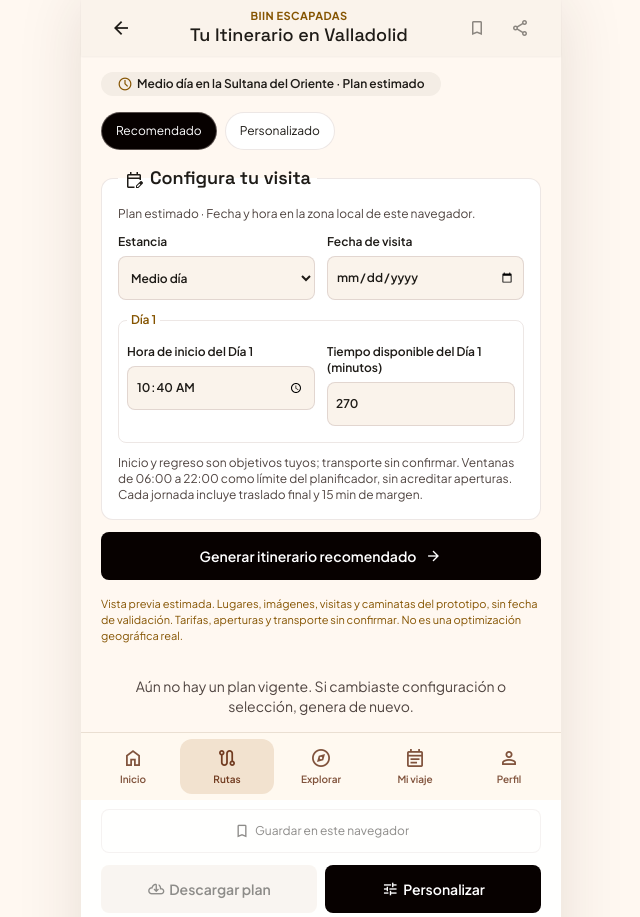
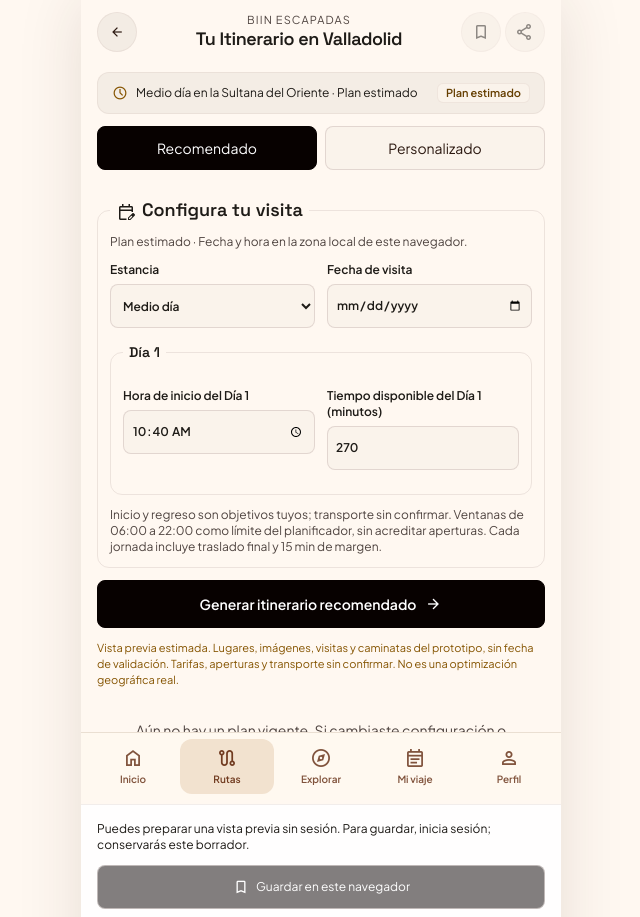
Before and after one commit to David08L-U/BIIN, a React (Vite) app in the folder frontend/: page /rutas/valladolid/itinerario in a window 1280 px wide. Shown: the top 917 px of the page, without its empty margins (319-959 px from the left). Built offline with nearby package versions, Linux system fonts and the light colour scheme.

Commit message:
feat(itinerarios): unificar el recorrido de Valladolid

```diff
--- a/frontend/src/features/mi-viaje/components/ConfiguracionValladolid.tsx
+++ b/frontend/src/features/mi-viaje/components/ConfiguracionValladolid.tsx
@@ -6,20 +6,20 @@ import Icono from './IconoItinerario'
 export default function ConfiguracionValladolid({ borrador, onChange }: { borrador: BorradorValladolid; onChange: (borrador: BorradorValladolid) => void }) {
   const config = borrador.configuracion
   const cambiar = (campo: keyof typeof config, valor: string) => onChange({ ...borrador, generado: false, configuracion: { ...config, [campo]: valor } })
-  return <fieldset className="va-config">
+  return <fieldset className="iz-plan-config">
     <legend><Icono nombre="edit_calendar" tamano={20} />Configura tu visita</legend>
     <p>Plan estimado · Fecha y hora en la zona local de este navegador.</p>
-    <div className="va-campos">
+    <div className="iz-plan-campos">
       <label>Estancia<select value={config.estancia} onChange={e => { if (esEstanciaValladolid(e.target.value)) onChange(cambiarEstanciaValladolid(borrador, e.target.value)) }}>
         {!esEstanciaValladolid(config.estancia) && <option value={config.estancia}>Selecciona una estancia válida</option>}
         {Object.entries(estanciasValladolid).map(([id, opcion]) => <option key={id} value={id}>{opcion.nombre}</option>)}
       </select></label>
       <label>Fecha de visita<input type="date" required value={config.fecha} onChange={e => cambiar('fecha', e.target.value)} /></label>
     </div>
-    {ventanasValladolid(config).map(ventana => <fieldset className="va-ventana" key={ventana.dia}>
+    {ventanasValladolid(config).map(ventana => <fieldset className="iz-plan-ventana" key={ventana.dia}>
       <legend>Día {ventana.dia}{ventana.fecha && ` · ${ventana.fecha}`}</legend>
       {ventana.dia === 2 && <label>Fecha del Día 2<input type="date" value={ventana.fecha} readOnly /><span>Fecha consecutiva calculada por calendario local.</span></label>}
-      <div className="va-campos">
+      <div className="iz-plan-campos">
         <label>Hora de inicio del Día {ventana.dia}<input type="time" required min="06:00" max="22:00" value={ventana.horaInicio} onChange={e => cambiar(ventana.dia === 1 ? 'horaInicio' : 'horaInicioDia2', e.target.value)} /></label>
         <label>Tiempo disponible del Día {ventana.dia} (minutos)<input type="number" inputMode="numeric" min="15" max="720" step="1" required value={ventana.minutosDisponibles} onChange={e => cambiar(ventana.dia === 1 ? 'minutosDisponibles' : 'minutosDia2', e.target.value)} /></label>
       </div>
--- a/frontend/src/features/mi-viaje/pages/ItinerarioValladolidPage.tsx
+++ b/frontend/src/features/mi-viaje/pages/ItinerarioValladolidPage.tsx
@@ -1,3 +1,5 @@
+import ModosPlan from '../components/ModosPlan'
+import CabeceraPlan from '../components/CabeceraPlan'
 import { useState, type FormEvent } from 'react'
 import { Link, useNavigate } from 'react-router'
 import { useAuth } from '../../auth/useAuth'
@@ -15,17 +17,16 @@ import { duracionPlan } from '../plan/itinerarioIzamal'
 import { compartirValladolid, descargarValladolid } from '../plan/accionesValladolid'
 import type { AvisoCompartir } from '../plan/accionesValladolid'
 import { guardarItinerarioLocal } from '../storage/itinerariosLocales'
-import '../../../styles/itinerario-valladolid.css'
 
 function Conexion({ dia }: { dia: JornadaValladolid }) {
-  return <section className="va-conexion va-tarjeta" aria-label={`Conexión BIIN del Día ${dia.dia}`}>
+  return <section className="iz-plan-conexion iz-plan-tarjeta" aria-label={`Conexión BIIN del Día ${dia.dia}`}>
     <header><h2><Icono nombre="directions_bus" tamano={18} />Conexión BIIN</h2><span>Ruta Mérida · Valladolid</span></header>
-    <div className="va-conexion-contenido">
-      <p className="va-ceja">Día {dia.dia} · {dia.fecha}</p>
-      <div className="va-conexion-fila"><span><Icono nombre="pin_drop" tamano={16} /></span><div><p className="va-ceja">Inicio elegido · {horaLocal(dia, 0)}</p><strong>Valladolid Centro</strong><p>Frente al Parque Principal Francisco Cantón. Referencia del prototipo; llegada del transporte sin confirmar.</p></div></div>
-      <div className="va-conexion-margen"><span><Icono nombre="directions_walk" tamano={16} />Tiempo para la visita</span><strong>{duracionPlan(Number(dia.minutosDisponibles))}</strong></div>
-      <div className="va-conexion-fila"><span className="va-regreso-icono"><Icono nombre="sync_alt" tamano={16} /></span><div><p className="va-ceja">Hora objetivo de regreso · {horaLocal(dia, Number(dia.minutosDisponibles))}</p><strong>Referencia de regreso del prototipo</strong><p>Objetivo del usuario; no es una salida confirmada. Confirma punto y transporte con la terminal.</p></div></div>
-      <p className="va-nota">Visitas {dia.visitasMinutos} min + traslados {dia.trasladosMinutos} min (incluye traslado final) + margen {dia.margenMinutos} min = {dia.totalMinutos} min. Libres: {dia.libresMinutos} min.</p>
+    <div className="iz-plan-conexion-contenido">
+      <p className="iz-plan-ceja">Día {dia.dia} · {dia.fecha}</p>
+      <div className="iz-plan-conexion-fila"><span><Icono nombre="pin_drop" tamano={16} /></span><div><p className="iz-plan-ceja">Inicio elegido · {horaLocal(dia, 0)}</p><strong>Valladolid Centro</strong><p>Frente al Parque Principal Francisco Cantón. Referencia del prototipo; llegada del transporte sin confirmar.</p></div></div>
+      <div className="iz-plan-conexion-margen"><span><Icono nombre="directions_walk" tamano={16} />Tiempo para la visita</span><strong>{duracionPlan(Number(dia.minutosDisponibles))}</strong></div>
+      <div className="iz-plan-conexion-fila"><span ><Icono nombre="sync_alt" tamano={16} /></span><div><p className="iz-plan-ceja">Hora objetivo de regreso · {horaLocal(dia, Number(dia.minutosDisponibles))}</p><strong>Referencia de regreso del prototipo</strong><p>Objetivo del usuario; no es una salida confirmada. Confirma punto y transporte con la terminal.</p></div></div>
+      <p className="iz-plan-nota">Visitas {dia.visitasMinutos} min + traslados {dia.trasladosMinutos} min (incluye traslado final) + margen {dia.margenMinutos} min = {dia.totalMinutos} min. Libres: {dia.libresMinutos} min.</p>
     </div>
   </section>
 }
@@ -77,58 +78,57 @@ export default function ItinerarioValladolidPage() {
     } catch { setAviso({ clave: claveCuenta, error: true, mensaje: 'No se pudo descargar el plan. Inténtalo de nuevo desde un navegador que permita descargar archivos.' }) }
   }
 
-  return <article className="va-plan" aria-labelledby="va-itinerario-titulo">
-    <header className="va-cabecera">
-      <Link className="va-icono-boton" to={urlBorradorValladolid('detalle', borradorVigente)} aria-label="Volver a detalle de ruta"><Icono nombre="arrow_back" tamano={22} /></Link>
-      <div className="va-titulo"><p className="va-ceja">BIIN Escapadas</p><h1 id="va-itinerario-titulo">Tu Itinerario en Valladolid</h1></div>
-      <div className="va-utilidades"><button type="button" className="va-icono-boton" disabled={!plan || cargando} onClick={guardar} aria-label="Guardar itinerario"><Icono nombre="bookmark_border" tamano={20} /></button><button type="button" className="va-icono-boton" disabled={!plan || compartiendo} onClick={compartir} aria-label="Compartir"><Icono nombre="share" tamano={20} /></button></div>
-    </header>
-    <div className="va-contenido">
-      <p className="va-estancia"><Icono nombre="schedule" tamano={16} />{nombreEstancia} en la Sultana del Oriente · Plan estimado</p>
-      <div className="va-modos" role="group" aria-label="Modo de planificación"><Link aria-current={borrador.modo === 'recomendado' ? 'page' : undefined} to={urlBorradorValladolid('itinerario', { ...borrador, modo: 'recomendado', generado: false })}>Recomendado</Link><Link aria-current={borrador.modo === 'personalizado' ? 'page' : undefined} to={personalizar}>Personalizado</Link></div>
-      <form className="va-formulario" noValidate onSubmit={generar}><ConfiguracionValladolid borrador={borrador} onChange={nuevo => actualizar(nuevo)} /><button type="submit" className="va-primario">Generar itinerario {borrador.modo === 'personalizado' ? 'personalizado' : 'recomendado'}<Icono nombre="arrow_forward" tamano={18} /></button></form>
-      <p className="va-nota">Vista previa estimada. Lugares, imágenes, visitas y caminatas del prototipo, sin fecha de validación. Tarifas, aperturas y transporte sin confirmar. No es una optimización geográfica real.</p>
-      {errores.length > 0 && <div className="va-error" role="alert">{errores.map(error => <p key={error}>{error}</p>)}</div>}
-      {!borrador.generado && <p className="va-vacio" role="status">Aún no hay un plan vigente. Si cambiaste configuración o selección, genera de nuevo.</p>}
+  return <article className="iz-plan iz-itinerario" aria-labelledby="va-itinerario-titulo">
+    <CabeceraPlan id="va-itinerario-titulo" titulo="Tu Itinerario en Valladolid" subtitulo="BIIN Escapadas" volver={urlBorradorValladolid('detalle', borradorVigente)} acciones={<>
+          <button type="button" className="iz-plan-icono-boton" disabled={!plan || cargando} onClick={guardar} aria-label="Guardar itinerario"><Icono nombre="bookmark" tamano={20} /></button>
+          <button type="button" className="iz-plan-icono-boton" disabled={!plan || compartiendo} onClick={compartir} aria-label="Compartir"><Icono nombre="share" tamano={20} /></button>
+
+        </>} />
+    <div className="iz-plan-contenido">
+      <div className="iz-plan-estancia"><span><Icono nombre="schedule" tamano={16} />{nombreEstancia} en la Sultana del Oriente · Plan estimado</span><span className="iz-plan-insignia">Plan estimado</span></div>
+      <ModosPlan modo={borrador.modo} recomendado={urlBorradorValladolid('itinerario', { ...borrador, modo: 'recomendado', generado: false })} personalizado={personalizar} />
+      <form className="iz-plan-formulario" noValidate onSubmit={generar}><ConfiguracionValladolid borrador={borrador} onChange={nuevo => actualizar(nuevo)} /><button type="submit" className="iz-plan-primario">Generar itinerario {borrador.modo === 'personalizado' ? 'personalizado' : 'recomendado'}<Icono nombre="arrow_forward" tamano={18} /></button></form>
+      <p className="iz-plan-nota">Vista previa estimada. Lugares, imágenes, visitas y caminatas del prototipo, sin fecha de validación. Tarifas, aperturas y transporte sin confirmar. No es una optimización geográfica real.</p>
+      {errores.length > 0 && <div className="iz-plan-error" role="alert">{errores.map(error => <p key={error}>{error}</p>)}</div>}
+      {!borrador.generado && <p className="iz-plan-vacio" role="status">Aún no hay un plan vigente. Si cambiaste configuración o selección, genera de nuevo.</p>}
       {plan && <>
         {plan.jornadas.map(dia => <Conexion dia={dia} key={dia.dia} />)}
-        <div className="va-filtros" role="group" aria-label="Filtrar recorrido">{([['todas', 'Ruta Sugerida'], ['cultural-cenotes', 'Cultural & Cenotes'], ['gastronomia', 'Gastronomía']] as const).map(([id, nombre]) => <button type="button" key={id} aria-pressed={filtro === id} onClick={() => setFiltro(id)}>{nombre}</button>)}</div>
-        <section className="va-recorrido" aria-labelledby="va-pasos-titulo">
-          <div className="va-seccion-titulo"><h2 id="va-pasos-titulo">Paso a paso a pie</h2><span>{plan.seleccion.length} lugares</span></div>
+        <div className="iz-plan-filtros" role="group" aria-label="Filtrar recorrido">{([['todas', 'Ruta Sugerida'], ['cultural-cenotes', 'Cultural & Cenotes'], ['gastronomia', 'Gastronomía']] as const).map(([id, nombre]) => <button type="button" key={id} aria-pressed={filtro === id} onClick={() => setFiltro(id)}>{nombre}</button>)}</div>
+        <section className="iz-plan-recorrido" aria-labelledby="va-pasos-titulo">
+          <div className="iz-plan-categoria-titulo"><h2 id="va-pasos-titulo">Paso a paso a pie</h2><span>{plan.seleccion.length} lugares</span></div>
           {plan.jornadas.map(dia => {
             const visitas = dia.bloques.filter(b => b.tipo === 'visita')
             const visibles = visitas.filter(b => { const lugar = lugaresValladolid.find(l => l.id === b.lugarId)!; return filtro === 'todas' || (filtro === 'gastronomia' ? lugar.categoria === 'gastronomia' : lugar.categoria !== 'gastronomia') })
-            return <section className="va-jornada" key={dia.dia} aria-labelledby={`va-dia-${dia.dia}`}>
+            return <section className="iz-plan-jornada" key={dia.dia} aria-labelledby={`va-dia-${dia.dia}`}>
               <h3 id={`va-dia-${dia.dia}`}>Día {dia.dia} · <time dateTime={dia.fecha}>{dia.fecha}</time></h3>
-              <ol className="va-linea" aria-label={`Recorrido del Día ${dia.dia}`}>
+              <ol className="iz-plan-linea" aria-label={`Recorrido del Día ${dia.dia}`}>
                 {visitas.map((bloque, indice) => {
                   if (!visibles.includes(bloque)) return null
                   const lugar = lugaresValladolid.find(l => l.id === bloque.lugarId)!
                   const traslado = dia.bloques.find(b => b.tipo === 'traslado' && b.lugarId === lugar.id)!
-                  return <li key={lugar.id} value={indice + 1}><span className="va-orden" aria-hidden="true">{indice + 1}</span><article className="va-paso va-tarjeta">
-                    <div className="va-paso-hora"><span><time dateTime={instanteLocal(dia, bloque.inicio).toISOString()}>{horaLocal(dia, bloque.inicio)}</time> – <time dateTime={instanteLocal(dia, bloque.fin).toISOString()}>{horaLocal(dia, bloque.fin)}</time></span><span>{lugar.etiqueta}</span></div>
-                    <p className="va-caminata"><Icono nombre="directions_walk" tamano={14} />Traslado estimado: {traslado.fin - traslado.inicio} min · {horaLocal(dia, traslado.inicio)} – {horaLocal(dia, traslado.fin)}</p>
+                  return <li key={lugar.id} value={indice + 1}><span className="iz-plan-orden" aria-hidden="true">{indice + 1}</span><article className="iz-plan-paso iz-plan-tarjeta">
+                    <div className="iz-plan-paso-hora"><span><time dateTime={instanteLocal(dia, bloque.inicio).toISOString()}>{horaLocal(dia, bloque.inicio)}</time> – <time dateTime={instanteLocal(dia, bloque.fin).toISOString()}>{horaLocal(dia, bloque.fin)}</time></span><span>{lugar.etiqueta}</span></div>
+                    <p className="iz-plan-caminata"><Icono nombre="directions_walk" tamano={14} />Traslado estimado: {traslado.fin - traslado.inicio} min · {horaLocal(dia, traslado.inicio)} – {horaLocal(dia, traslado.fin)}</p>
                     <h4>{lugar.nombre}</h4><p>{lugar.descripcion}</p>
-                    {'imagen' in lugar && <ImagenItinerario {...lugar.imagen} className="va-imagen" />}
-                    <p className="va-duracion">Visita estimada: {lugar.visitaMinutos} min</p>
+                    {'imagen' in lugar && <ImagenItinerario {...lugar.imagen} className="iz-plan-imagen" />}
+                    <p className="iz-plan-duracion">Visita estimada: {lugar.visitaMinutos} min</p>
                   </article></li>
                 })}
-                <li><span className="va-orden va-orden-cierre" aria-hidden="true"><Icono nombre="flag" tamano={18} /></span><div className="va-cierre va-tarjeta"><p className="va-ceja">Cierre del recorrido · Día {dia.dia}</p><h4>Regreso al punto de referencia</h4>{dia.bloques.slice(-2).map(b => <p key={b.titulo}>{horaLocal(dia, b.inicio)} – {horaLocal(dia, b.fin)} · {b.titulo}: {b.fin - b.inicio} min.</p>)}<p>Quedan {dia.libresMinutos} min libres. Hora objetivo: {horaLocal(dia, Number(dia.minutosDisponibles))}; no es una salida confirmada.</p></div></li>
+                <li><span className="iz-plan-orden iz-plan-orden-cierre" aria-hidden="true"><Icono nombre="flag" tamano={18} /></span><div className="iz-plan-cierre iz-plan-tarjeta"><p className="iz-plan-ceja">Cierre del recorrido · Día {dia.dia}</p><h4>Regreso al punto de referencia</h4>{dia.bloques.slice(-2).map(b => <p key={b.titulo}>{horaLocal(dia, b.inicio)} – {horaLocal(dia, b.fin)} · {b.titulo}: {b.fin - b.inicio} min.</p>)}<p>Quedan {dia.libresMinutos} min libres. Hora objetivo: {horaLocal(dia, Number(dia.minutosDisponibles))}; no es una salida confirmada.</p></div></li>
               </ol>
               {!visibles.length && <p role="status">No hay visitas de esta categoría en el Día {dia.dia}. El filtro solo cambia las tarjetas visibles, no el plan ni sus horarios.</p>}
             </section>
           })}
         </section>
-        <section className="va-mapa va-tarjeta" aria-label="Circuito Peatonal Valladolid"><div className="va-seccion-titulo"><h2><Icono nombre="map" tamano={20} />Circuito Peatonal Valladolid</h2><Link to={urlBorradorValladolid('detalle', borrador)}>Ver detalle de ruta<Icono nombre="open_in_new" tamano={16} /></Link></div><div className="va-mapa-imagen"><ImagenItinerario src={detalleValladolidPrototipo.imagenRecorrido} alt="Mapa ilustrativo de Valladolid del prototipo" className="va-imagen" /><span>Referencia ilustrativa · Sin GPS</span></div></section>
-        <section className="va-consejos va-tarjeta" aria-labelledby="va-consejos-titulo"><h2 id="va-consejos-titulo"><Icono nombre="lightbulb" tamano={20} />Consejos de viaje BIIN</h2><div><span><Icono nombre="footprint" tamano={18} /></span><p><strong>Calzado cómodo</strong><span>Camina sobre adoquín colonial y aceras de piedra.</span></p></div><div><span><Icono nombre="pool" tamano={18} /></span><p><strong>Traje de baño y toalla</strong><span>Consulta las condiciones y aperturas antes de visitar el Cenote Zací.</span></p></div></section>
+        <section className="iz-plan-mapa iz-plan-tarjeta" aria-label="Circuito Peatonal Valladolid"><div className="iz-plan-categoria-titulo"><h2><Icono nombre="map" tamano={20} />Circuito Peatonal Valladolid</h2><Link to={urlBorradorValladolid('detalle', borrador)}>Ver detalle de ruta<Icono nombre="open_in_new" tamano={16} /></Link></div><div className="iz-plan-mapa-imagen"><ImagenItinerario src={detalleValladolidPrototipo.imagenRecorrido} alt="Mapa ilustrativo de Valladolid del prototipo" className="iz-plan-imagen" /><span>Referencia ilustrativa · Sin GPS</span></div></section>
+        <section className="iz-plan-consejos iz-plan-tarjeta" aria-labelledby="va-consejos-titulo"><h2 id="va-consejos-titulo"><Icono nombre="lightbulb" tamano={20} />Consejos de viaje BIIN</h2><div><span><Icono nombre="footprint" tamano={18} /></span><p><strong>Calzado cómodo</strong><span>Camina sobre adoquín colonial y aceras de piedra.</span></p></div><div><span><Icono nombre="pool" tamano={18} /></span><p><strong>Traje de baño y toalla</strong><span>Consulta las condiciones y aperturas antes de visitar el Cenote Zací.</span></p></div></section>
       </>}
-      <div className="va-resumen-final">
+      <div className="iz-plan-resumen-final">
         {!usuario && <p>Puedes preparar una vista previa sin sesión. Para guardar, inicia sesión; conservarás este borrador.</p>}
-        {avisoActual && <p className={avisoActual.error ? 'va-error' : ''} role={avisoActual.error ? 'alert' : 'status'}>{avisoActual.mensaje}</p>}
+        {avisoActual && <p className={avisoActual.error ? 'iz-plan-error' : ''} role={avisoActual.error ? 'alert' : 'status'}>{avisoActual.mensaje}</p>}
         {compartirActual && <p role="status">{compartirActual.mensaje}</p>}
         {plan && compartirActual?.estado === 'manual' && <label>Enlace de la vista previa<input type="url" readOnly value={new URL(urlActual, window.location.origin).href} onFocus={e => e.target.select()} /></label>}
-        <button type="button" className="va-guardar" disabled={!plan || cargando} onClick={guardar}><Icono nombre="bookmark_border" tamano={18} />Guardar en este navegador</button>
-        <div className="va-acciones"><button type="button" disabled={!plan} onClick={descargar}><Icono nombre="cloud_download" tamano={18} />Descargar plan</button><Link to={personalizar}><Icono nombre="tune" tamano={18} />Personalizar</Link></div>
+        <div className="iz-plan-acciones iz-plan-acciones-completas"><button type="button" className="iz-plan-guardar" disabled={!plan || cargando} onClick={guardar}><Icono nombre="bookmark_border" tamano={18} />Guardar en este navegador</button><button type="button" disabled={!plan} onClick={descargar}><Icono nombre="cloud_download" tamano={18} />Descargar plan</button><Link to={personalizar}><Icono nombre="tune" tamano={18} />Personalizar</Link></div>
         <p>La descarga contiene el itinerario en texto; no incluye mapas offline.</p>
         {usuario && <Link to="/mi-viaje">Ver mis itinerarios guardados</Link>}
       </div>
```
Also changed, not shown: 1 other file (tests, documents, lock files or other folders).
